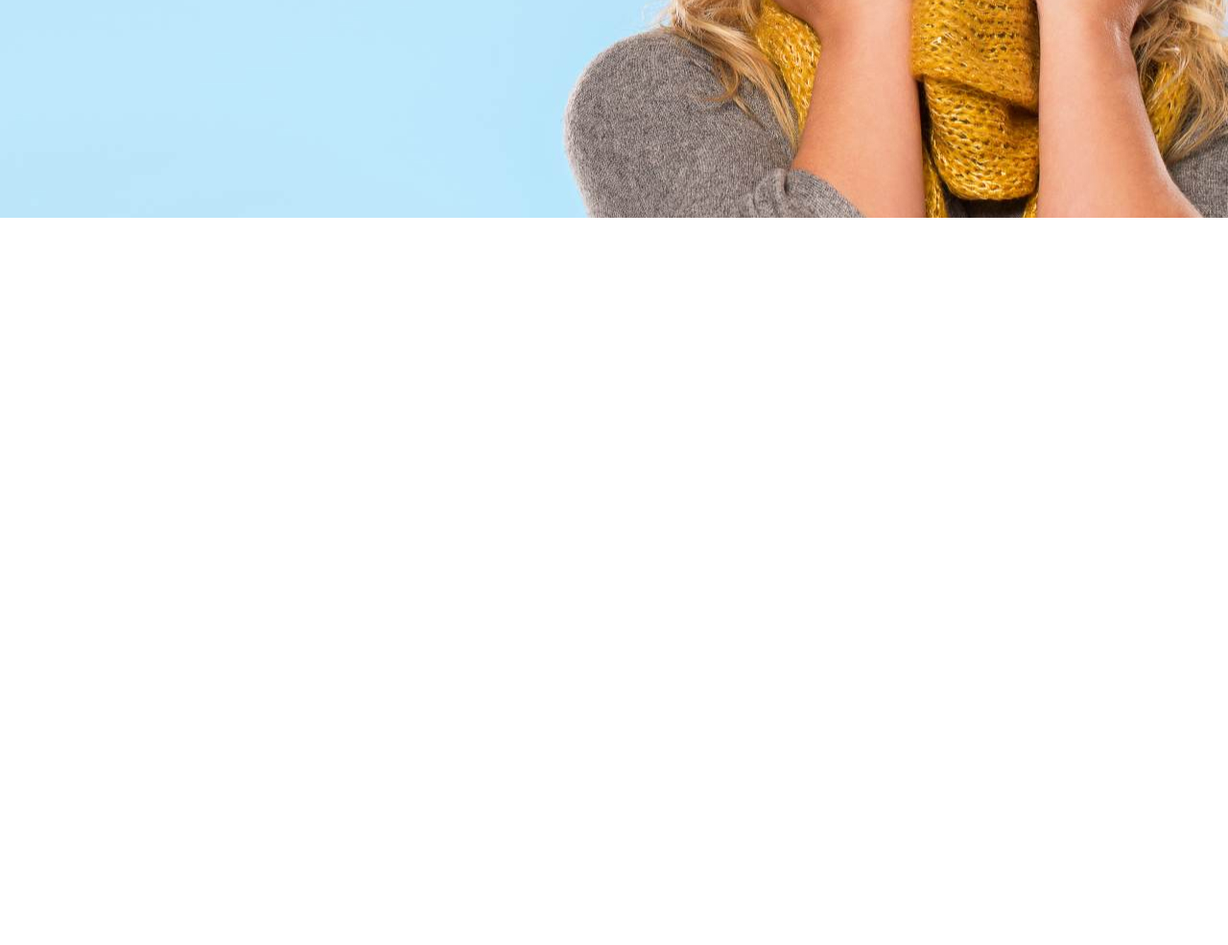
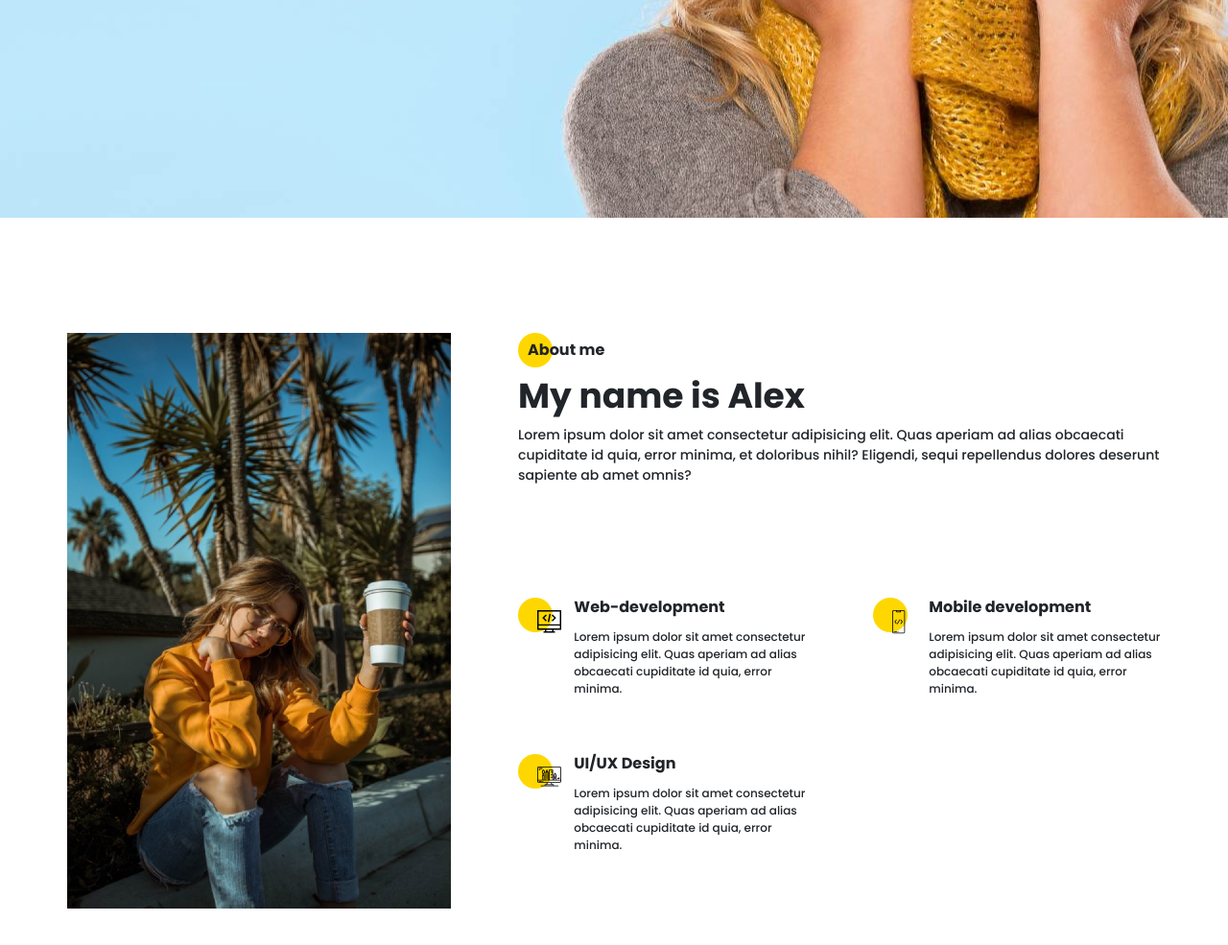
Before and after one commit to wilfridterry/Portfolio, a website: page src/index.html in a window 1280 px wide. Shown: the part 573-1558 px from the top of the page at 96% size. Before the commit the page ends 800 px from the top, so only its background shows below. Drawn offline with nearby package versions, Linux system fonts and the light colour scheme; files that its build step writes are made by us from their sources; files whose address does not match are found by name.

Commit message:
Finished with the second section

```diff
--- a/src/index.html
+++ b/src/index.html
@@ -92,6 +92,53 @@
         </div>
     </section>
 
+    <section class="about">
+        <div class="container">
+            <div class="about__grid">
+                <div class="about__image-me">
+                    <img src="img/main_photo.jpg" alt="Alex">
+                </div>
+                <div class="about__info">
+                    <div class="title title_fs_16 title_circled about__title">About me</div>
+                    <div class="title title_fs_36">My name is Alex</div>
+                    <div class="about__devider"></div>
+
+                    <div class="about__text">
+                        Lorem ipsum dolor sit amet consectetur adipisicing elit.
+                        Quas aperiam ad alias obcaecati cupiditate id quia, error minima,
+                        et doloribus nihil? Eligendi,
+                        sequi repellendus dolores deserunt sapiente ab amet omnis?
+                    </div>
+                </div>
+                <div class="about__skills">
+                    <div class="about__skill">
+                        <div class="about__skill-icon"><img src="icons/about_me/web_development.svg" alt="Web-development"></div>
+                        <div class="about__skill-info">
+                            <div class="about__skill-name">Web-development</div>
+                            <div class="about__skill-descr">Lorem ipsum dolor sit amet consectetur adipisicing elit.
+                                Quas aperiam ad alias obcaecati cupiditate id quia, error minima.</div>
+                        </div>
+                    </div>
+                    <div class="about__skill">
+                        <div class="about__skill-icon"><img src="icons/about_me/mobile_dev.svg" alt="App-development"></div>
+                        <div class="about__skill-info">
+                            <div class="about__skill-name">Mobile development</div>
+                            <div class="about__skill-descr">Lorem ipsum dolor sit amet consectetur adipisicing elit.
+                                Quas aperiam ad alias obcaecati cupiditate id quia, error minima.</div>
+                        </div>
+                    </div>
+                    <div class="about__skill">
+                        <div class="about__skill-icon"><img src="icons/about_me/design.svg" alt="Design"></div>
+                        <div class="about__skill-info">
+                            <div class="about__skill-name">UI/UX Design</div>
+                            <div class="about__skill-descr">Lorem ipsum dolor sit amet consectetur adipisicing elit.
+                                Quas aperiam ad alias obcaecati cupiditate id quia, error minima.</div>
+                        </div>
+                    </div>
+                </div>
+            </div>
+        </div>
+    </section>
     <script src="js/script.js"></script>
 </body>
 </html>
--- /dev/null
+++ b/src/sass/blocks/_about.scss
@@ -0,0 +1,71 @@
+.about {
+    min-height: 850px;
+    padding: 120px 0;
+    &__grid {
+        display: grid;
+        min-height: 600px;
+        grid-template-rows: minmax(200px, auto), 1fr;
+        grid-template-columns: 400px minmax(300px, 1fr);
+        column-gap: 70px;
+    }
+    &__image-me {
+        grid-row: 1/3;
+        grid-column: 1/2;
+    }
+    &__title {
+        line-height: 36px;
+    }
+    &__text {
+        font-size: 14px;
+    }
+    &__skills {
+        display: flex;
+        justify-content: space-between;
+        flex-wrap: wrap;
+        width: 100%;
+    }
+    &__skill {
+        display: flex;
+        width: 300px;
+    }
+    &__skill-icon {
+        position: relative;
+        @include before-circle;
+        width: 50px;
+        height: 30px;
+        margin-left: 10px;
+        margin-top: 5px;
+        img {
+            margin-left: 10px;
+            margin-top: 10px;
+        }
+    }
+    &__skill-info {
+        width: 250px;
+    }
+    &__skill-name {
+        font-weight: bold;
+    }
+    &__skill-descr {
+        margin-top: 10px;
+        font-size: 12px;
+    }
+}
+
+@media (max-width: 991px) {
+   .about {
+        &__grid {
+            column-gap: 40px;
+        }
+   }
+}
+@media (max-width: 768px) {
+    .about {
+        &__grid {
+            grid-template-rows: repeat(1fr);
+            grid-template-columns: minmax(300px, 1fr);
+            justify-items: center;
+            row-gap: 40px;
+        }
+    }
+}
--- a/src/sass/blocks/_sidepanel.scss
+++ b/src/sass/blocks/_sidepanel.scss
@@ -5,7 +5,7 @@
     display: flex;
     flex-direction: column;
     justify-content: space-between;
-    align-items: center;;
+    align-items: center;
     height: 340px;
     z-index: 3;
     &__text {
--- a/src/sass/blocks/_title.scss
+++ b/src/sass/blocks/_title.scss
@@ -9,12 +9,16 @@
     &_fs_16 {
         font-size: 16px;
     }
+    &_fs_36 {
+        font-size: 36px;
+    }
     &_fs_48 {
         font-size: 48px;
     }
     &_circled {
         position: relative;
         z-index: 2;
+        margin-left: 10px;
         @include before-circle;
     }
 }
--- a/src/sass/style.scss
+++ b/src/sass/style.scss
@@ -10,7 +10,7 @@
 }
 
 .container {
-    width: 1140px;
+    max-width: 1140px;
     margin: auto;
 }
 
@@ -20,3 +20,4 @@
 @import 'blocks/btn';
 @import 'blocks/sidepanel';
 @import 'blocks/menu';
+@import 'blocks/about';
```
